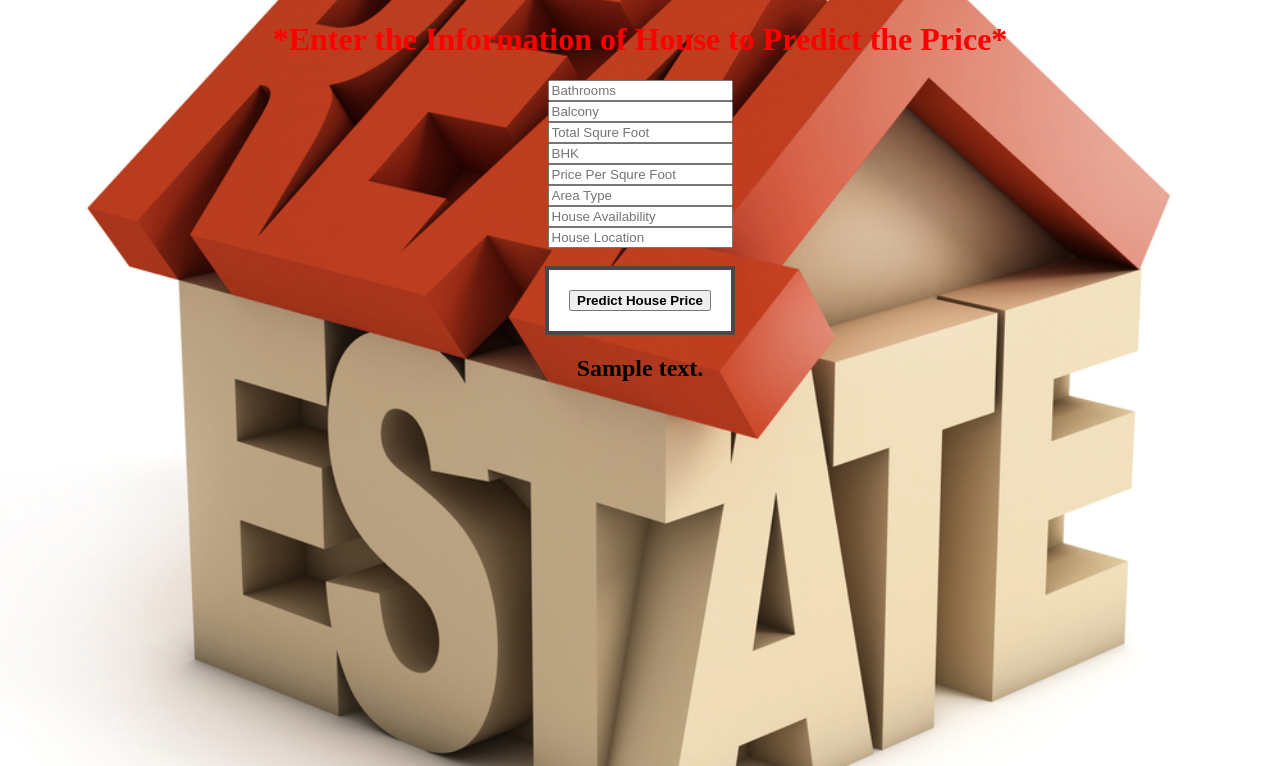
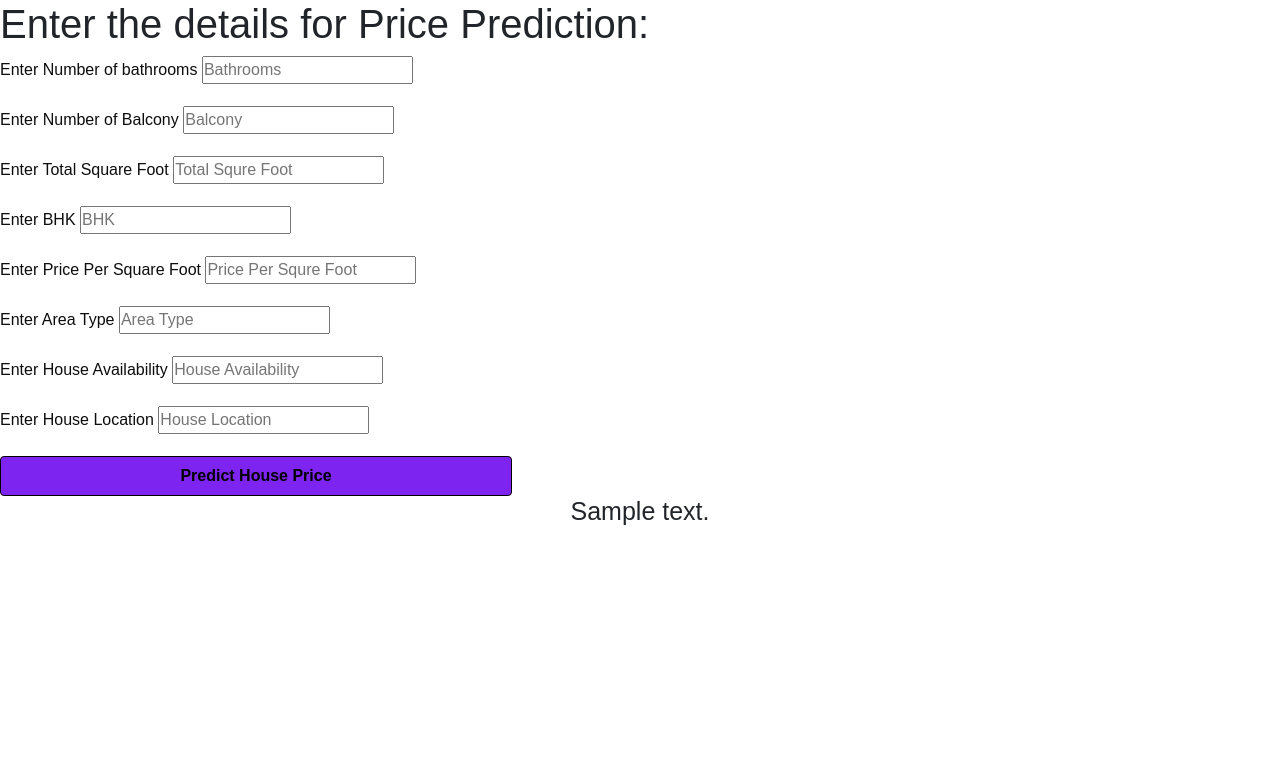
Before and after one commit to Hardik7843/Nakli_mini_project, a Flask app: template templates/index.html in a window 1280 px wide. Shown: the top 766 px of the page. Run offline with Flask 2, Linux system fonts and the light colour scheme; the template is opened without the code that fills it: most values are stand-ins (such as "Sample title", 1, 10 or a date in 2020); parts of the project's set-up code (start-up, migrations or seed data) failed here and were passed over.

Commit message:
Checking

```diff
--- a/static/css/style.css
+++ b/static/css/style.css
@@ -1,26 +1,34 @@
-body {
-  background-image: url('static/images/house3.jpg');
-  background-repeat: no-repeat;
-  background-attachment: fixed;
-  background-size: cover;
-  background-position: 50%;
+* {
+  margin: 0;
+  padding: 0;
+  box-sizing: border-box;
+  font-family: 'Bree Serif', sans-serif;
 }
-h1   {color: red;}
-p   {color: yellow;}
-.button_css {
-  color: #494949 !important;
-  text-transform: uppercase;
-  text-decoration: none;
-  background: #ffffff;
-  padding: 20px;
-  border: 4px solid #494949 !important;
-  display: inline-block;
-  transition: all 0.4s ease 0s;
+.body{
+  background-color: aqua;
+
+}
+.form-label{
+  color: rgb(13, 13, 14);
+  font-family: 'Bree Serif', sans-serif
+}
+.btn {
+  border: 1px solid #000;
+  outline: none;
+  height: 40px;
+  width: 40%;
+  background-color: rgb(125, 36, 241);
+  color: #000;
+  border-radius: 4px;
+  font-weight: bold;
+}
+.btn:hover {
+  background: #000;
+  border: 1px solid;
+  color: #fff;
 }
 
-.button_css:hover {
-  color: #ffffff !important;
-  background: #f6b93b;
-  border-color: #f6b93b !important;
-  transition: all 0.4s ease 0s;
+h2 {
+  text-align: center;
+  font-size: 25px;
 }
--- a/templates/index.html
+++ b/templates/index.html
@@ -4,58 +4,56 @@
 <head>
   <meta charset="UTF-8">
   <title>House Price Predictor</title>
-
+  <link href="https://cdn.jsdelivr.net/npm/bootstrap@5.2.1/dist/css/bootstrap.min.css" rel="stylesheet">
+  <script src="https://cdn.jsdelivr.net/npm/bootstrap@5.2.1/dist/js/bootstrap.bundle.min.js"></script>
   <link rel="stylesheet" href="../static/css/style.css">
 
 </head>
 
 <body>
+  <h1>Enter the details for Price Prediction:</h1>
+  <div>
+    <form>
+      <div class="mb-3">
+        <label class="form-label">Enter Number of bathrooms</label>
+        <input type="number" name="bathrooms" placeholder="Bathrooms" required="required" />
+      </div>
+      <div class="mb-3">
+        <label class="form-label">Enter Number of Balcony</label>
+        <input type="number" name="balcony" placeholder="Balcony" required="required" />
+      </div>
+      <div class="mb-3">
+        <label class="form-label">Enter Total Square Foot</label>
+        <input type="number" name="total_sqft_int" placeholder="Total Squre Foot" required="required" />
+      </div>
+      <div class="mb-3">
+        <label class="form-label">Enter BHK</label>
+        <input type="number" name="bhk" placeholder="BHK" required="required" />
+      </div>
+      <div class="mb-3">
+        <label class="form-label">Enter Price Per Square Foot</label>
+        <input type="number" name="price_per_sqft" placeholder="Price Per Squre Foot" required="required" />
+      </div>
+      <div class="mb-3">
+        <label class="form-label">Enter Area Type</label>
+        <input type="text" name="area_type" placeholder="Area Type" required="required" />
+      </div>
+      <div class="mb-3">
+        <label class="form-label">Enter House Availability</label>
+        <input type="text" name="availability" placeholder="House Availability" required="required" />
+      </div>
+      <div class="mb-3">
+        <label class="form-label">Enter House Location</label>
+        <input type="text" name="location" placeholder="House Location" required="required" />
+      </div>
+    </form>
 
-
-  <div class="login">
-
-    <!-- Form Get input to predict Marks-->
-    <center>
-      <form action="{{ url_for('predict')}}" method="post">
-        <h1>*Enter the Information of House to Predict the Price*</h1>
-
-        <input align="center" type="number" name="bathrooms" placeholder="Bathrooms" required="required" width="48"
-          height="10" step=".01" /><br>
-        <input align="center" type="number" name="balcony" placeholder="Balcony" required="required" width="48"
-          height="10" step=".01" /><br>
-        <input align="center" type="number" name="total_sqft_int" placeholder="Total Squre Foot" required="required"
-          width="48" height="10" step=".01" /><br>
-        <input align="center" type="number" name="bhk" placeholder="BHK" required="required" width="48" height="10"
-          step=".01" /><br>
-        <input align="center" type="number" name="price_per_sqft" placeholder="Price Per Squre Foot" required="required"
-          width="48" height="10" step=".01" /><br>
-        <input type="text" name="area_type" placeholder="Area Type" required="required" /><br>
-        <input type="text" name="availability" placeholder="House Availability" required="required" /><br>
-        <input type="text" name="location" placeholder="House Location" required="required" />
-
-        <br>
-
-        <br>
-
-        <!-- Show button -->
-        <div class="button_cont" align="center"><a class="button_css" href="https://indianaiproduction.com/"
-            target="_blank" rel="nofollow noopener">
-            <button type="submit" class="btn btn-primary btn-block btn-large"><strong>Predict House
-                Price</strong></button></a>
-        </div>
-
-      </form>
-    </center>
-
+    <button type="submit" class="btn btn-primary btn-block btn-large"><strong>Predict House Price</strong></button></a>
 
     <div>
-      <center>
-        <h2>{{ prediction_text }}</h2>
-      </center>
+      <h2>{{ prediction_text }}</h2>
     </div>
-
   </div>
-
 </body>
 
 </html>
```
Also changed, not shown: static/images/house1.jpeg (added), static/images/house2.jpeg (added), static/images/house3.jpeg (added), static/images/house4.jpeg (added).
